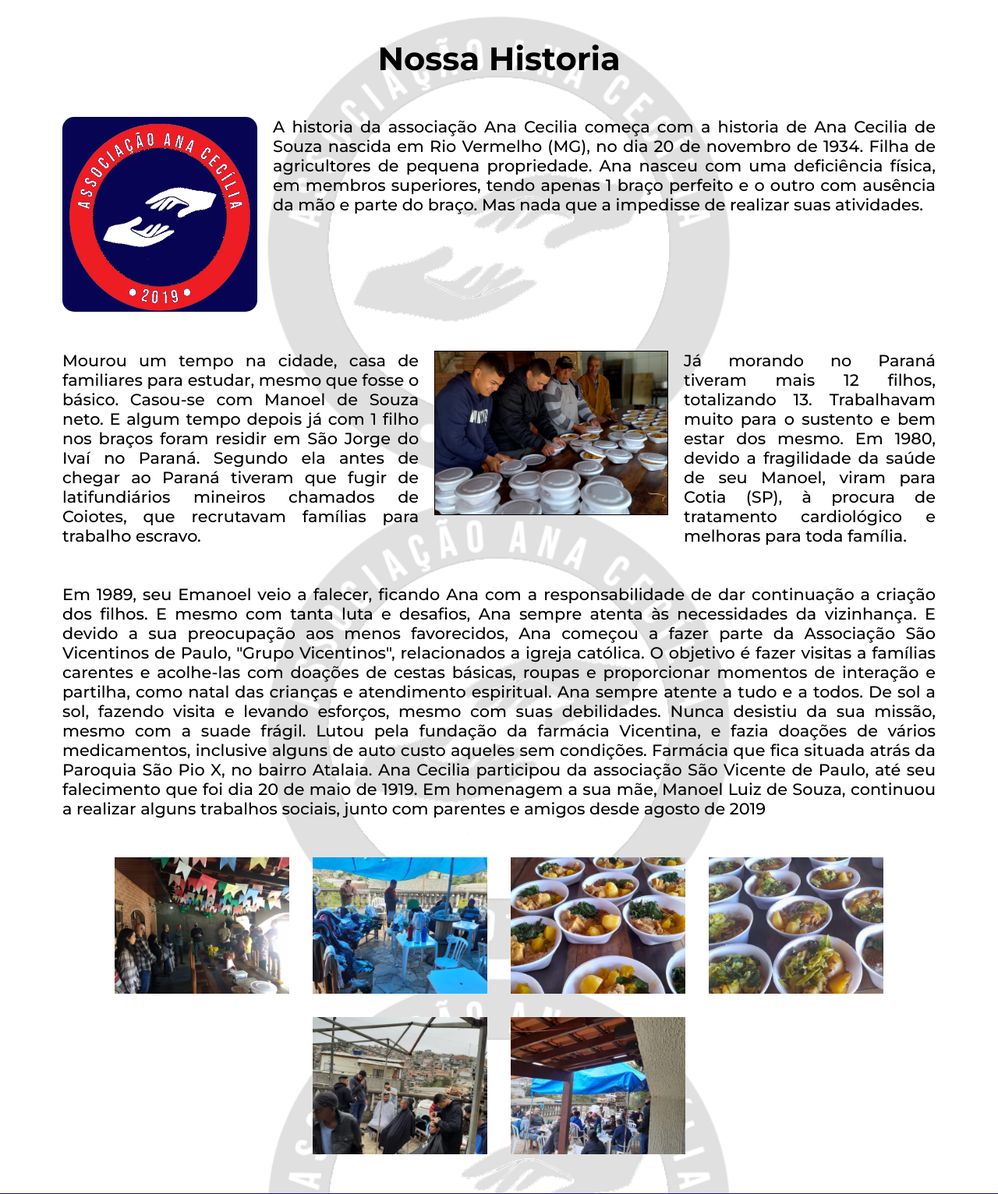
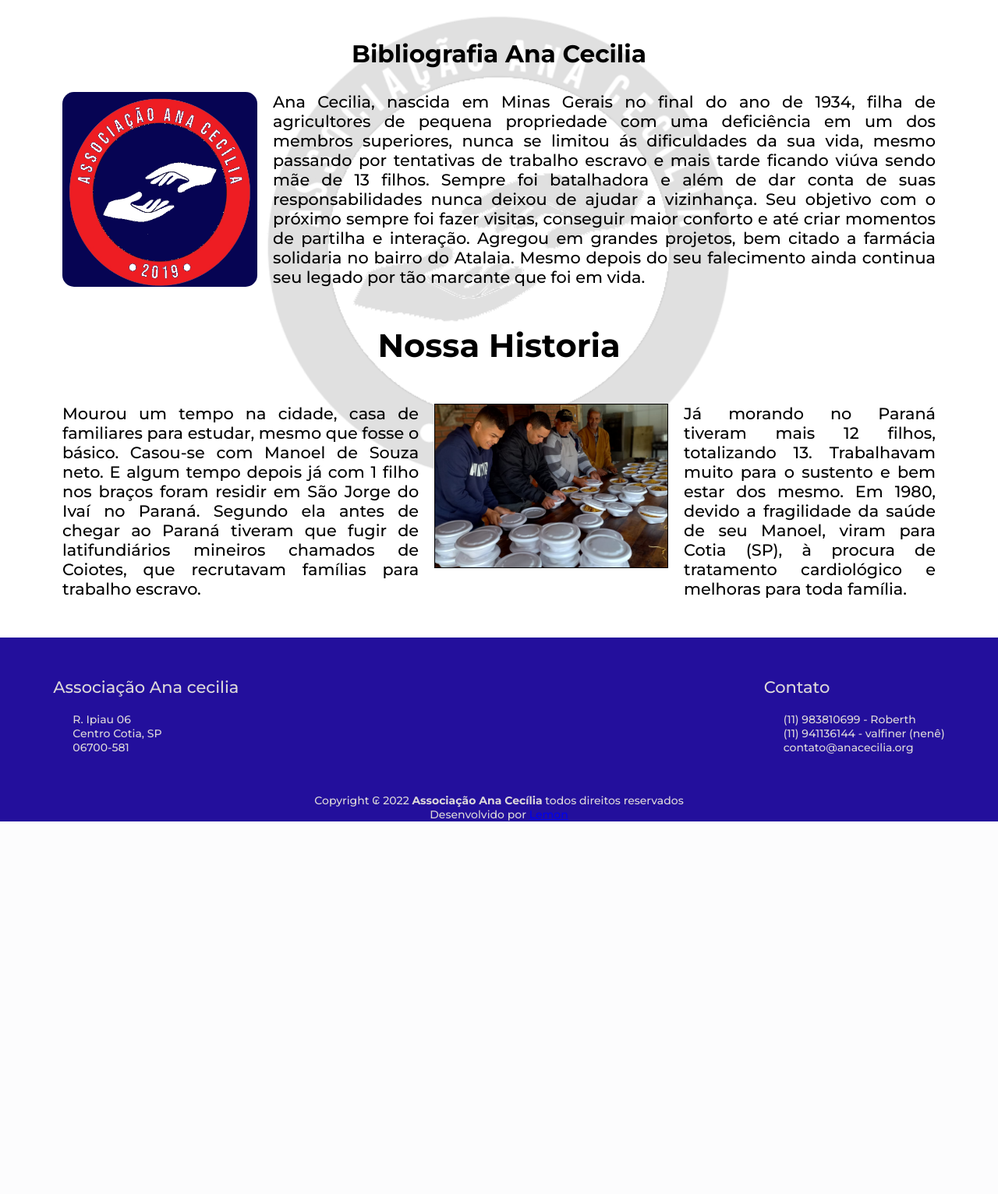
Before and after one commit to Antonio723/ana_cecilia_v2, a PHP site: page /html/home.html in a window 1280 px wide. Shown: the part 115-1647 px from the top of the page at 78% size. After the commit the page ends 1169 px from the top, so only its background shows below. Run offline with PHP 8.4, Linux system fonts and the light colour scheme; a map, chart or similar area stays blank; grey boxes are pictures that could not be loaded.

Commit message:
texto home

```diff
--- a/css/home/screen.css
+++ b/css/home/screen.css
@@ -6,15 +6,25 @@ main{
     row-gap: 50px;
     font-size: 1.3em;
     text-align: justify;
+    background-repeat: no-repeat;
+}
+
+.subsection{
+    display: flex;
+    column-gap: 20px;
+}
+
+.one>h2{
+    text-align: center;
 }
 
 .one{
     display: flex;
-    column-gap: 20px;
-
+    flex-direction: column;
+    row-gap: 30px;
 }
 
-.one>img{
+.subsection>img{
     width: 250px;
     height: 250px;
     background-color: var(--backgroun-color-dark);
--- a/html/home.html
+++ b/html/home.html
@@ -35,7 +35,8 @@
                     <li class="item_menu"><a href="home.html" class="text_menu selecionado">Home</a></li>
                     <li class="item_menu"><a href="institucional.html" class="text_menu">Institucional</a></li>
                     <!-- <li class="item_menu"><a href="" class="text_menu">Nossas ações</a></li> -->
-                    <li class="quebraDeTexto item_menu causa"><a href="juntese.html" class="text_menu">Junte-se à causa</a></li>
+                    <li class="quebraDeTexto item_menu causa"><a href="juntese.html" class="text_menu">Junte-se à
+                            causa</a></li>
                     <li class="quebraDeTexto item_menu doacao"><a href="doacao.html" class="text_menu">QUERO DOAR</a>
                     </li>
                 </ul>
@@ -43,15 +44,23 @@
         </aside>
     </header>
     <main>
+        <article class="one">
+            <h2 class="strong">Bibliografia Ana Cecilia</h2>
+            <div class="subsection">
+                <img src="../img/logo_ana_cecilia_v4.png" alt="cidade">
+                <p>
+                    Ana Cecilia, nascida em Minas Gerais no final do ano de 1934, filha de agricultores de pequena
+                    propriedade com uma deficiência em um dos membros superiores, nunca se limitou ás dificuldades da
+                    sua vida, mesmo passando por tentativas de trabalho escravo e mais tarde ficando viúva sendo mãe de
+                    13 filhos. Sempre foi batalhadora e além de dar conta de suas responsabilidades nunca deixou de
+                    ajudar a vizinhança. Seu objetivo com o próximo sempre foi fazer visitas, conseguir maior conforto e
+                    até criar momentos de partilha e interação. Agregou em grandes projetos, bem citado a farmácia
+                    solidaria no bairro do Atalaia. Mesmo depois do seu falecimento ainda continua seu legado por tão
+                    marcante que foi em vida.
+                </p>
+            </div>
+        </article>
         <h1 class="strong">Nossa Historia</h1>
-        <article class="one">
-            <img src="../img/logo_ana_cecilia_v4.png" alt="cidade">
-            <p>A historia da associação Ana Cecilia começa com a historia de Ana Cecilia de Souza nascida em Rio
-                Vermelho (MG), no dia 20 de novembro de 1934.
-                Filha de agricultores de pequena propriedade. Ana nasceu com uma deficiência física, em membros
-                superiores, tendo apenas 1 braço perfeito e o outro com ausência da mão e parte do braço. Mas nada que a
-                impedisse de realizar suas atividades.</p>
-        </article>
         <article class="two">
             <p>Mourou um tempo na cidade, casa de familiares para estudar, mesmo que fosse o básico. Casou-se com Manoel
                 de Souza neto. E algum tempo depois já com 1 filho nos braços foram residir em São Jorge do Ivaí no
@@ -64,29 +73,6 @@
                 de tratamento cardiológico e melhoras para toda família.
             </p>
         </article>
-        <article class="three">
-            <p>Em 1989, seu Emanoel veio a falecer, ficando Ana com a responsabilidade de dar continuação a criação dos
-                filhos. E mesmo com tanta luta e desafios, Ana sempre atenta às necessidades da vizinhança. E devido a
-                sua preocupação aos menos favorecidos, Ana começou a fazer parte da Associação São Vicentinos de Paulo,
-                "Grupo Vicentinos", relacionados a igreja católica. O objetivo é fazer visitas a famílias carentes e
-                acolhe-las com doações de cestas básicas, roupas e proporcionar momentos de interação e partilha, como
-                natal das crianças e atendimento espiritual. Ana sempre atente a tudo e a todos. De sol a sol, fazendo
-                visita e levando esforços, mesmo com suas debilidades. Nunca desistiu da sua missão, mesmo com a suade
-                frágil. Lutou pela fundação da farmácia Vicentina, e fazia doações de vários medicamentos, inclusive
-                alguns de auto custo aqueles sem condições. Farmácia que fica situada atrás da Paroquia São Pio X, no
-                bairro Atalaia. Ana Cecilia participou da associação São Vicente de Paulo, até seu falecimento que foi
-                dia 20 de maio de 1919. Em homenagem a sua mãe, Manoel Luiz de Souza, continuou a realizar alguns
-                trabalhos sociais, junto com parentes e amigos desde agosto de 2019
-            </p>
-        </article>
-        <section class="imagens">
-            <img src="../img/home1.jpg" alt="historia">
-            <img src="../img/home2.jpg" alt="historia">
-            <img src="../img/home3.jpg" alt="historia">
-            <img src="../img/home4.jpg" alt="historia">
-            <img src="../img/home5.jpg" alt="historia">
-            <img src="../img/home6.jpg" alt="historia">
-        </section>
     </main>
     <footer>
         <div class="informacoes">
```
